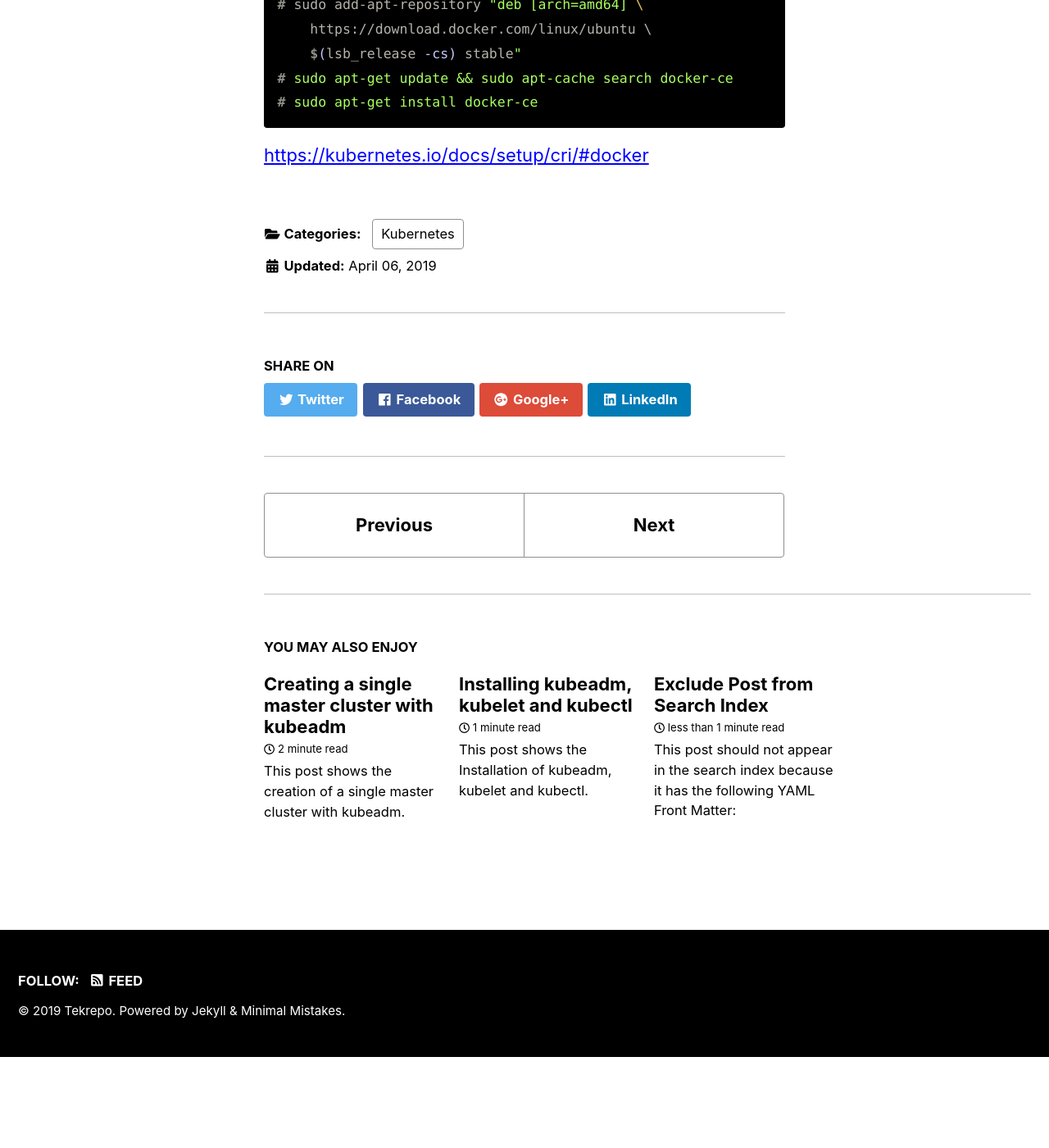
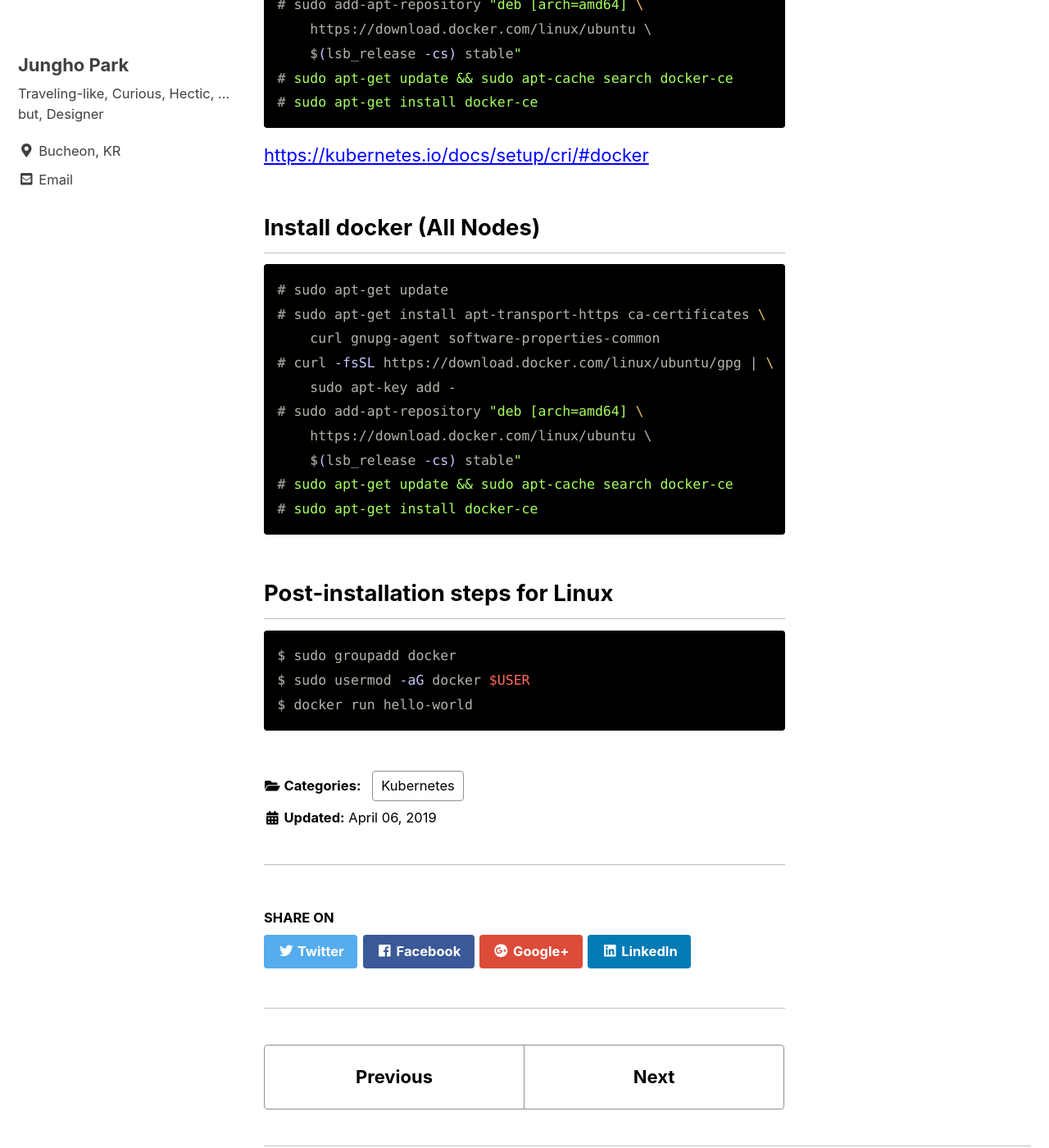
Before and after one commit to unipark00/tekrepo, a Jekyll site: the page built from _posts/2019-04-05-install-docker.md, in a window 1280 px wide and 1400 px high, scrolled down 901 px. Shown: the whole window at 82% size. Built offline with Jekyll 4.4.1, drawn with Linux system fonts in a browser that asks for light colours; cached includes are drawn as plain includes; before the commit the page ends 2190 px from its top, so only the background shows below that; some of the changed text lies outside the part shown.

Commit message:
Update 2019-04-05-install-docker.md

````diff
--- a/_posts/2019-04-05-install-docker.md
+++ b/_posts/2019-04-05-install-docker.md
@@ -28,3 +28,25 @@ Since v1.14.0, kubeadm will try to automatically detect the container runtime on
 # sudo apt-get install docker-ce
 ```
 [https://kubernetes.io/docs/setup/cri/#docker](https://kubernetes.io/docs/setup/cri/#docker)
+
+
+## Install docker (All Nodes)
+```console
+# sudo apt-get update
+# sudo apt-get install apt-transport-https ca-certificates \
+    curl gnupg-agent software-properties-common
+# curl -fsSL https://download.docker.com/linux/ubuntu/gpg | \
+    sudo apt-key add -
+# sudo add-apt-repository "deb [arch=amd64] \
+    https://download.docker.com/linux/ubuntu \
+    $(lsb_release -cs) stable"
+# sudo apt-get update && sudo apt-cache search docker-ce
+# sudo apt-get install docker-ce
+```
+
+## Post-installation steps for Linux
+```console
+$ sudo groupadd docker
+$ sudo usermod -aG docker $USER
+$ docker run hello-world
+```
````
